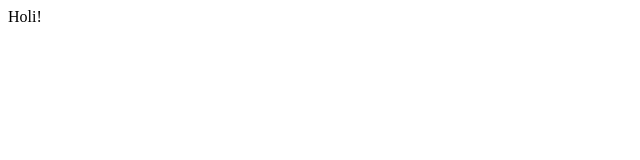
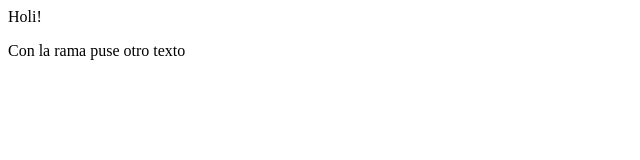
Before and after one commit to papant-hub/ProduccionG4, a plain HTML site: page index.html in a window 1280 px wide. Shown: the whole page, without its empty margins (0-640 px from the left). Drawn offline with Linux system fonts and the light colour scheme.

Commit message:
Update index.html

```diff
--- a/index.html
+++ b/index.html
@@ -1 +1,2 @@
 <p>Holi!</p>
+<p>Con la rama puse otro texto</p>
```
